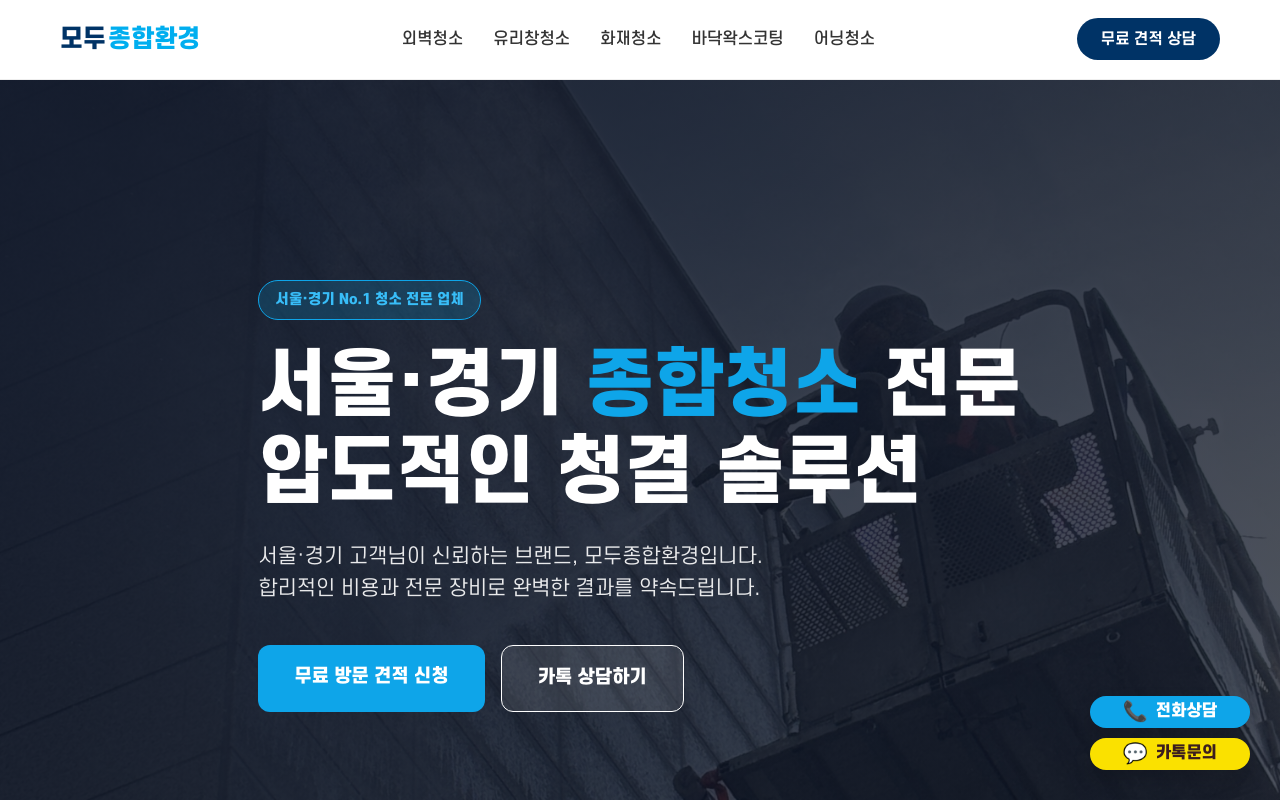
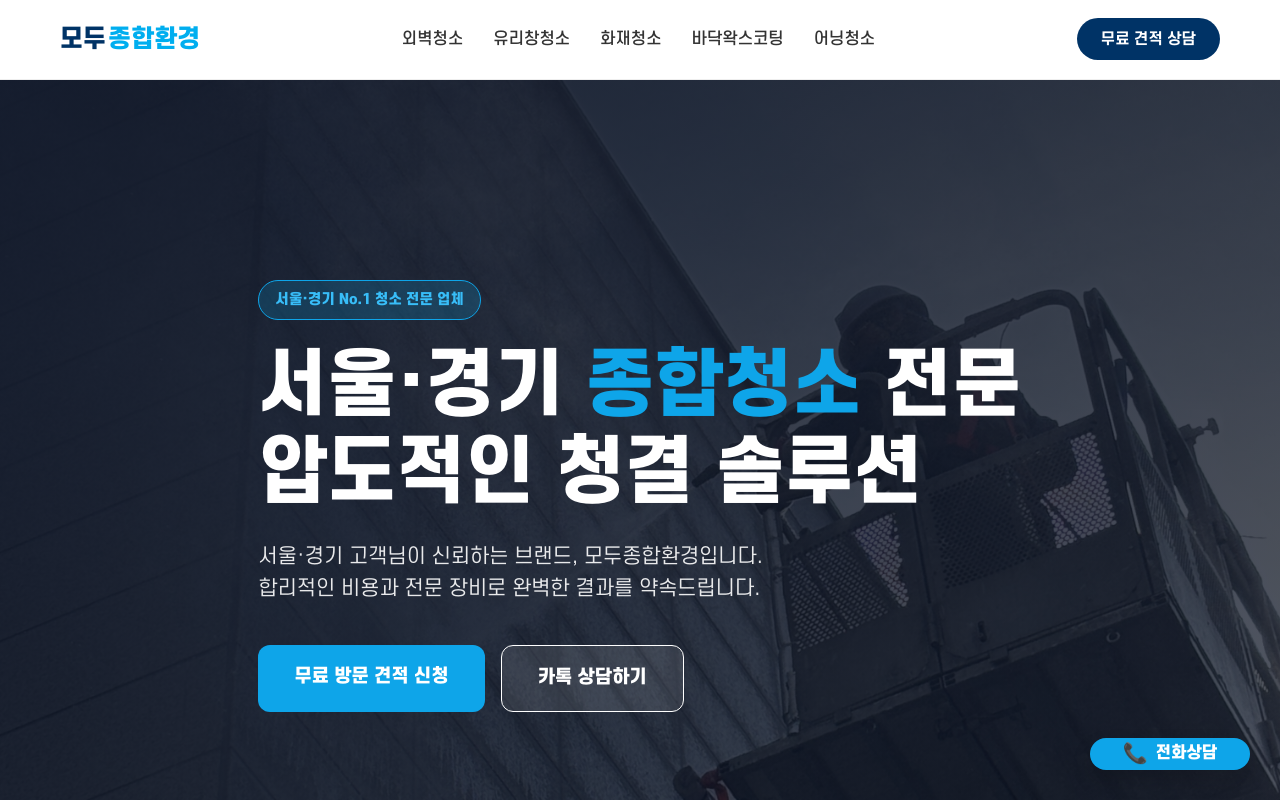
Before and after one commit to wogus5695-ctrl/modu-allclean, a Next.js app: page / in a window 1280 px wide. Shown: the top 800 px of the page. Built offline with nearby package versions, Linux system fonts and the light colour scheme.

Commit message:
UI: Remove all KakaoTalk inquiry links and buttons

```diff
--- a/src/app/[city]/[district]/[...slug]/page.tsx
+++ b/src/app/[city]/[district]/[...slug]/page.tsx
@@ -177,7 +177,6 @@ export default async function LandingPage({ params }: Props) {
                 </p>
                 <div className={styles.sideCtaGroup}>
                   <a href={`tel:${CONTACT_PHONE}`} className={styles.sideBtn}>전화 바로 연결</a>
-                  <a href="https://pf.kakao.com/_xxxx" className={styles.sideBtnWhite}>카톡 실시간 상담</a>
                 </div>
               </div>
 
--- a/src/app/layout.tsx
+++ b/src/app/layout.tsx
@@ -3,7 +3,7 @@ import localFont from "next/font/local";
 import "./globals.css";
 import Header from "@/components/Header";
 import MobileFloatingCTA from "@/components/MobileFloatingCTA";
-import { getMainMetadata, getJsonLd, BRAND_NAME, BUSINESS_NAME, BUSINESS_NUMBER, CONTACT_PHONE, CONTACT_KAKAO } from "@/lib/seo";
+import { getMainMetadata, getJsonLd, BRAND_NAME, BUSINESS_NAME, BUSINESS_NUMBER, CONTACT_PHONE } from "@/lib/seo";
 
 const scDream = localFont({
   src: [
@@ -52,14 +52,7 @@ export default function RootLayout({
                 <h4 style={{ fontSize: '16px', marginBottom: '15px' }}>상담 안내</h4>
                 <p style={{ fontSize: '15px', fontWeight: '700', marginBottom: '5px' }}>대표번호: {CONTACT_PHONE}</p>
                 <p style={{ fontSize: '14px' }}>연중무휴 24시간 상담 가능</p>
-                <a
-                  href={CONTACT_KAKAO}
-                  target="_blank"
-                  rel="noreferrer"
-                  style={{ display: 'inline-block', marginTop: '10px', color: '#00AEEF', fontWeight: '600', textDecoration: 'none' }}
-                >
-                  카카오톡 1:1 상담 →
-                </a>
+
               </div>
               <div>
                 <h4 style={{ fontSize: '16px', marginBottom: '15px' }}>작업 지역</h4>
--- a/src/components/FloatingContact.tsx
+++ b/src/components/FloatingContact.tsx
@@ -1,5 +1,5 @@
 import React from 'react';
-import { CONTACT_PHONE, CONTACT_KAKAO } from '@/lib/seo';
+import { CONTACT_PHONE } from '@/lib/seo';
 import styles from './FloatingContact.module.css';
 
 const FloatingContact = () => {
@@ -9,10 +9,7 @@ const FloatingContact = () => {
         <span className={styles.icon}>📞</span>
         <span className={styles.text}>전화상담</span>
       </a>
-      <a href={CONTACT_KAKAO} target="_blank" rel="noopener noreferrer" className={`${styles.btn} ${styles.kakao}`}>
-        <span className={styles.icon}>💬</span>
-        <span className={styles.text}>카톡문의</span>
-      </a>
+
     </div>
   );
 };
--- a/src/components/MobileFloatingCTA.tsx
+++ b/src/components/MobileFloatingCTA.tsx
@@ -1,4 +1,4 @@
-import { CONTACT_PHONE, CONTACT_SMS, CONTACT_KAKAO } from '@/lib/seo';
+import { CONTACT_PHONE, CONTACT_SMS } from '@/lib/seo';
 import styles from './MobileFloatingCTA.module.css';
 
 export default function MobileFloatingCTA() {
@@ -13,10 +13,7 @@ export default function MobileFloatingCTA() {
           <div className={styles.icon}>✉️</div>
           <div className={styles.text}>문자상담</div>
         </a>
-        <a href={CONTACT_KAKAO} className={styles.btn} target="_blank" rel="noreferrer">
-          <div className={styles.icon}>💬</div>
-          <div className={styles.text}>카톡상담</div>
-        </a>
+
       </div>
     </div>
   );
--- a/src/components/SectionCTA.tsx
+++ b/src/components/SectionCTA.tsx
@@ -1,4 +1,4 @@
-import { CONTACT_PHONE, CONTACT_KAKAO, BRAND_NAME } from '@/lib/seo';
+import { CONTACT_PHONE, BRAND_NAME } from '@/lib/seo';
 import styles from './SectionCTA.module.css';
 
 interface Props {
@@ -28,9 +28,7 @@ export default function SectionCTA({
             <a href={`tel:${CONTACT_PHONE}`} className={styles.phoneBtn}>
               <span className={styles.icon}>📞</span> 실시간 전화 상담
             </a>
-            <a href={CONTACT_KAKAO} className={styles.kakaoBtn} target="_blank" rel="noreferrer">
-              <span className={styles.icon}>💬</span> 카카오톡 상담하기
-            </a>
+
           </div>
         </div>
       </div>
--- a/src/lib/seo.ts
+++ b/src/lib/seo.ts
@@ -24,7 +24,6 @@ export const BUSINESS_NAME = '올케어서비스';
 export const DOMAIN = 'https://modu-cleaning.co.kr';
 export const CONTACT_PHONE = '010-4861-3226'; // 전화번호
 export const CONTACT_SMS = 'sms:010-4861-3226'; // 문자 상담 링크
-export const CONTACT_KAKAO = 'https://pf.kakao.com/_xxxx'; // 카카오톡 주소
 export const BUSINESS_ADDRESS = '서울특별시 강남구 ...'; // 사업장 주소
 export const BUSINESS_NUMBER = '405-15-02677'; // 사업자 등록 번호
 export const DEFAULT_OG_IMAGE = `${DOMAIN}/images/og-main.jpg`;
```
